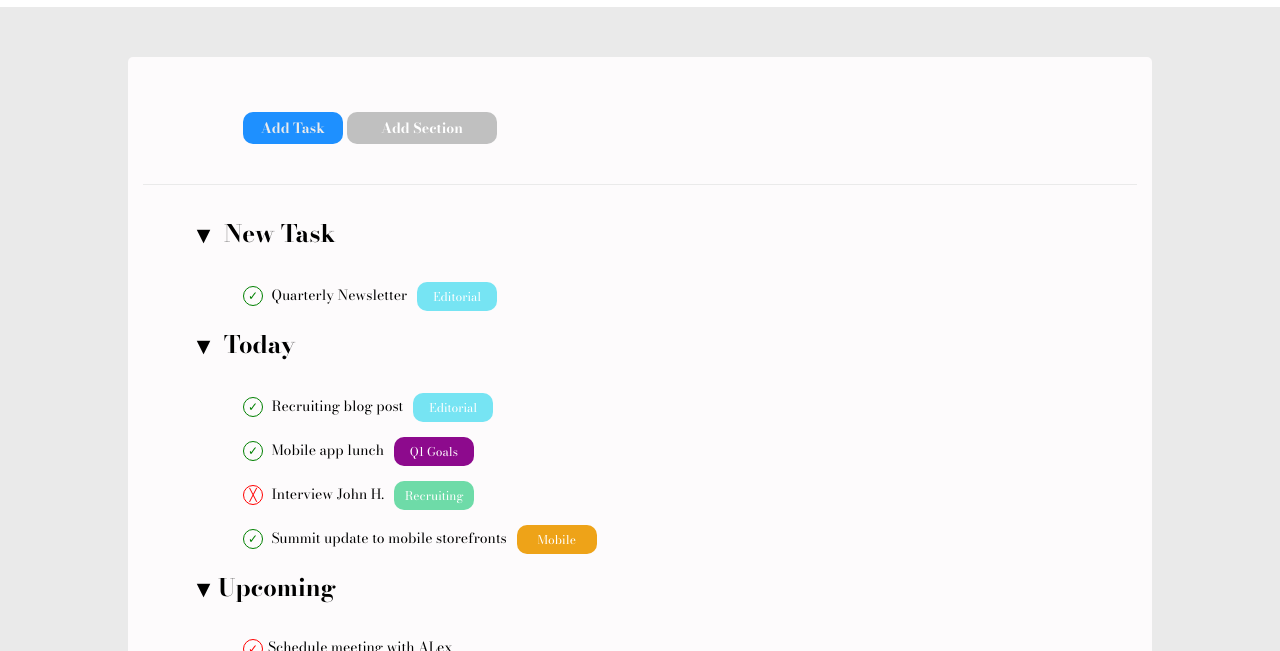
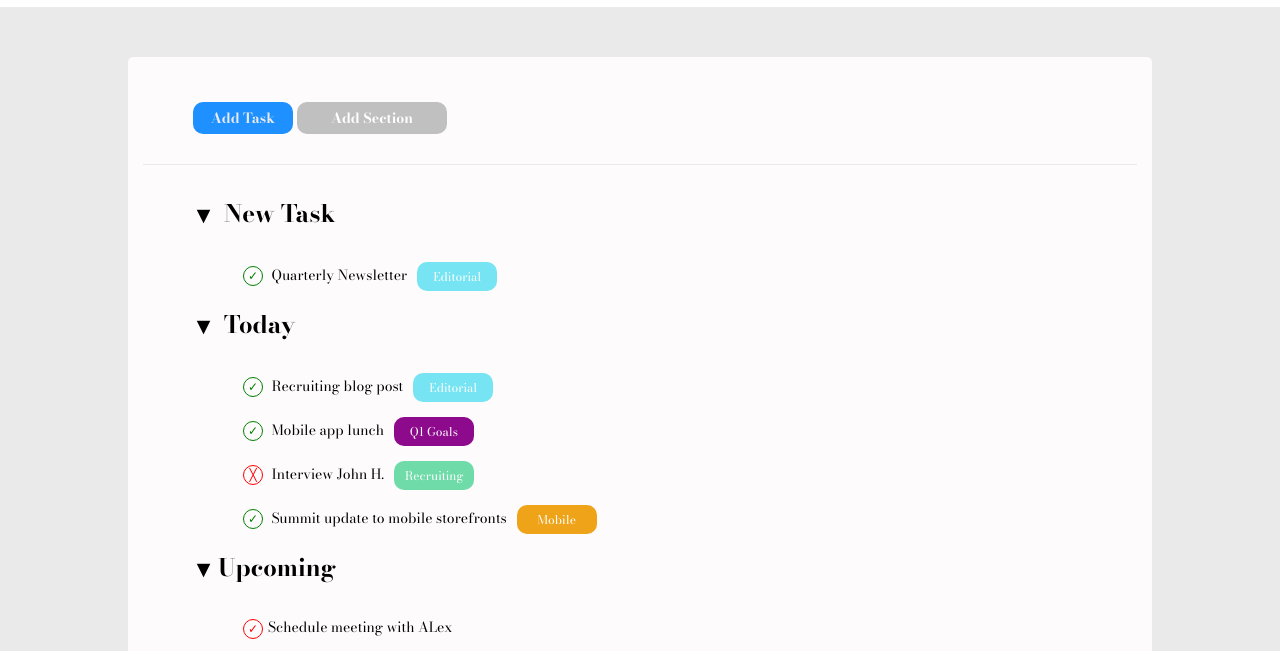
Before and after one commit to GiuseppeMandriani/html-css-toboolist, a plain HTML site: page index.html in a window 1280 px wide. Shown: the part 84-735 px from the top of the page. Drawn offline with nearby package versions, Linux system fonts and the light colour scheme.

Commit message:
add correction and finish

```diff
--- a/main.css
+++ b/main.css
@@ -45,7 +45,7 @@ body{
 .main-head{
     width: 100%;
     margin: auto;
-    padding: 40px 100px;
+    padding: 30px 50px;
     border-bottom: 1px solid #EAEAEA;
 }
 
```
